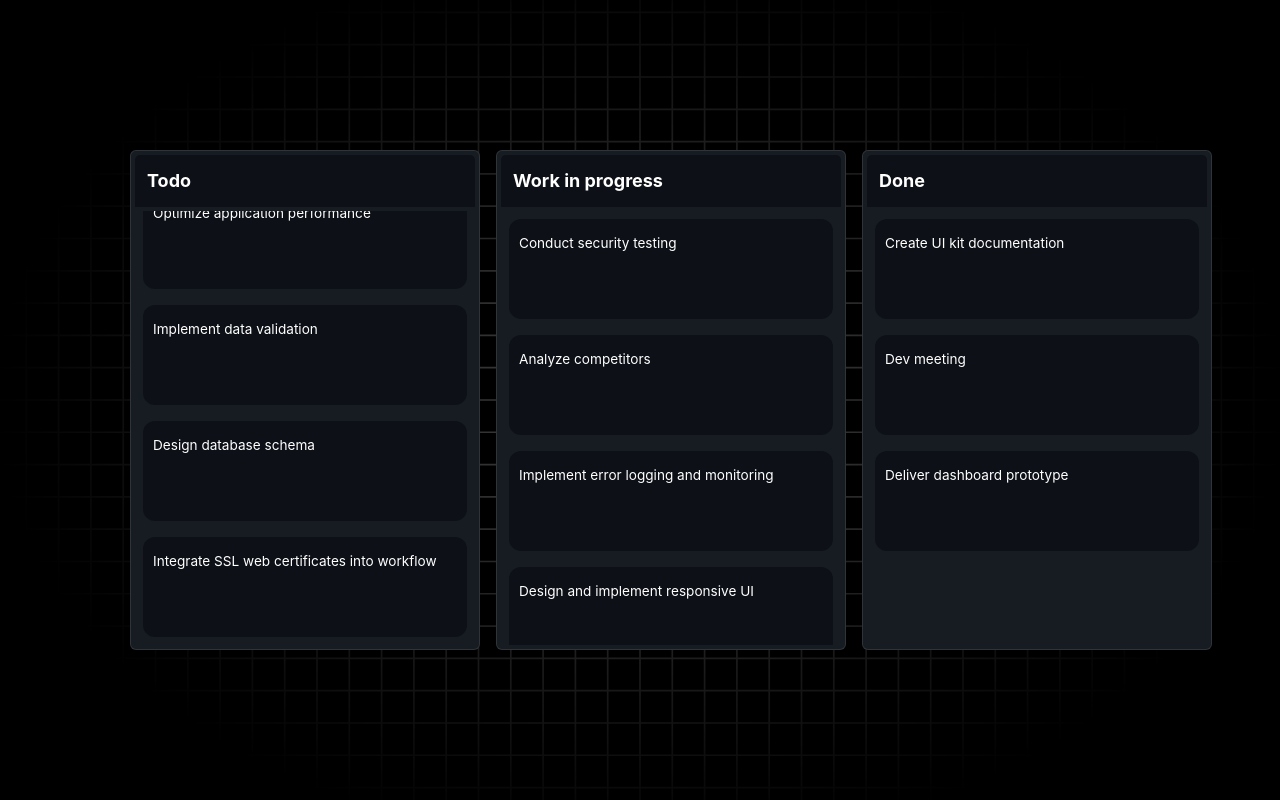
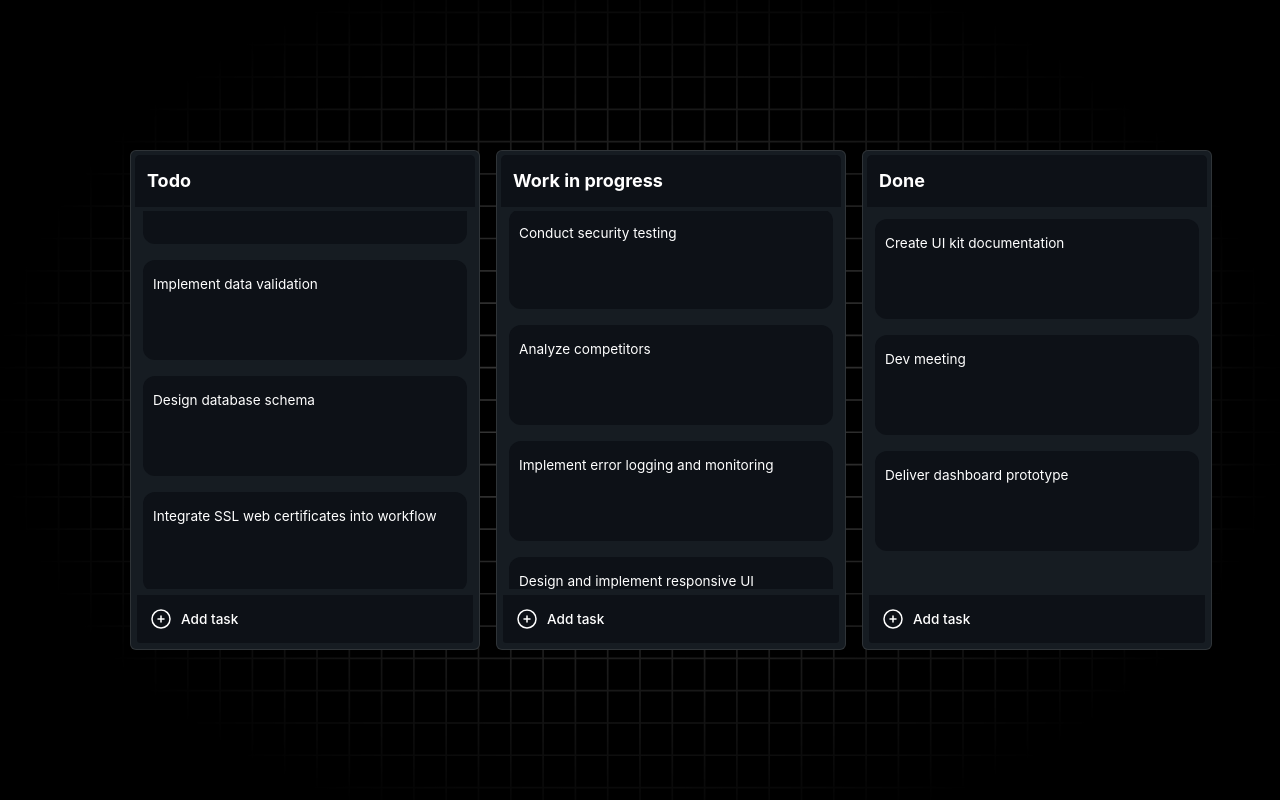
Before and after one commit to alexismunoz1/task-app-fe, a React (Vite) app: page / in a window 1280 px wide. Built offline with nearby package versions, Linux system fonts and the light colour scheme.

Commit message:
Add add task element

```diff
--- a/src/components/ColumnContainer.tsx
+++ b/src/components/ColumnContainer.tsx
@@ -3,6 +3,7 @@ import { Column, Task } from "../lib/types";
 import { useMemo } from "react";
 import { SortableContext, useSortable } from "@dnd-kit/sortable";
 import { CSS } from "@dnd-kit/utilities";
+import { PlusIcon } from "../icons/PlusIcon";
 
 interface Props {
   column: Column;
@@ -49,6 +50,10 @@ export const ColumnContainter = ({ column, tasks }: Props) => {
           ))}
         </SortableContext>
       </div>
+      <button className='flex mt-1 gap-2 items-center p-3 bg-[#0d1117] border-columnBackgroundColor border-2 rounded-[0_0_5px_5px] border-x-columnBackgroundColor hover:bg-mainBackgroundColor hover:text-rose-500 active:bg-black'>
+        <PlusIcon />
+        Add task
+      </button>
     </div>
   );
 };
```
